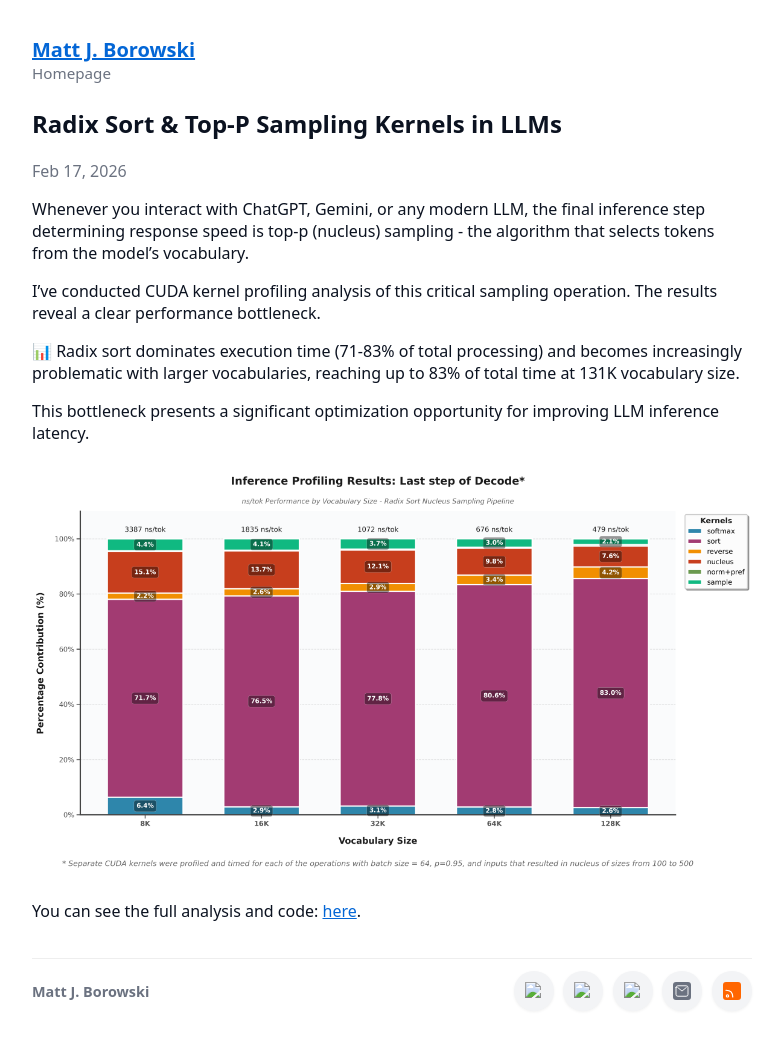
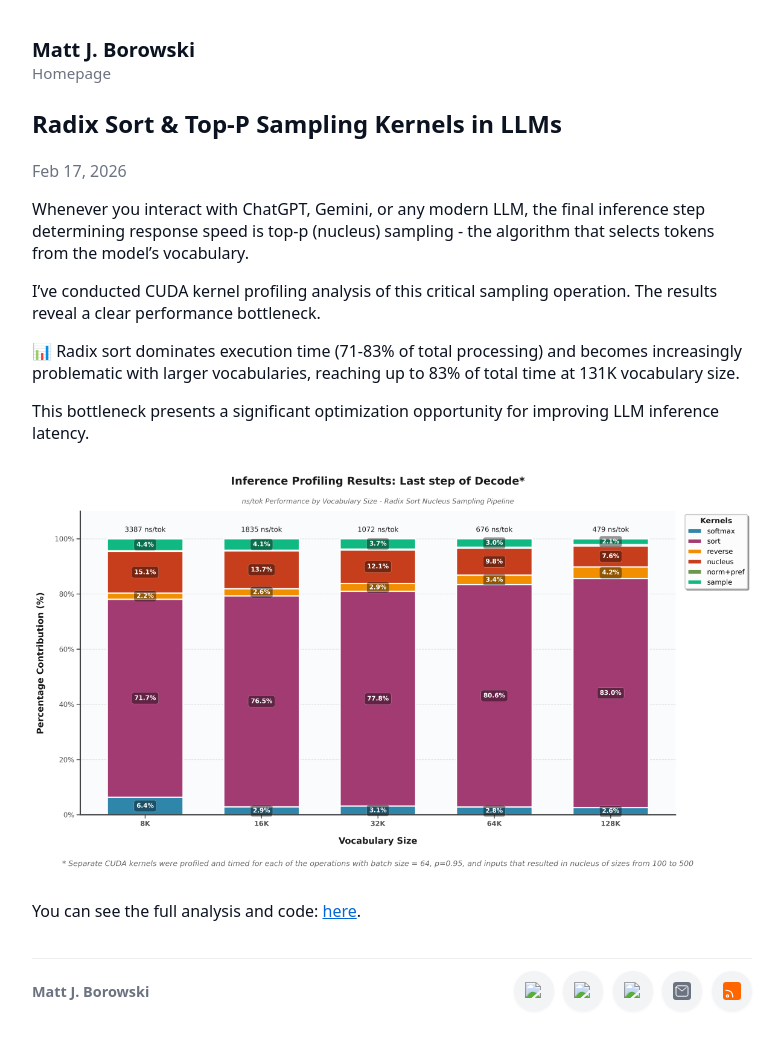
Before and after one commit to MattJBorowski1991/mattjborowski1991.github.io, a Jekyll site: the page built from _posts/2026-02-17-top_p_sampling.md, in a window 1280 px wide. Shown: the whole page, without its empty margins (248-1029 px from the left). Built offline with Jekyll 4.4.1, drawn with Linux system fonts in a browser that asks for light colours.

```diff
--- a/_layouts/default.html
+++ b/_layouts/default.html
@@ -16,7 +16,8 @@
       article h3 a:hover{text-decoration:underline;color:#0b1220}
       header{margin-bottom:24px}
       footer{color:#6b7280;font-size:0.9rem;margin-top:36px;border-top:1px solid #eee;padding-top:12px}
-      .site-title{font-weight:700;font-size:1.25rem}
+      .site-title{font-weight:700;font-size:1.25rem;color:inherit;text-decoration:none}
+      .site-title:hover{color:inherit;text-decoration:none}
 
       /* Social icon styles */
       .social-list{display:inline-flex;gap:.6rem;align-items:center}
```
Also changed, not shown: index.md (+1 -2 lines).
